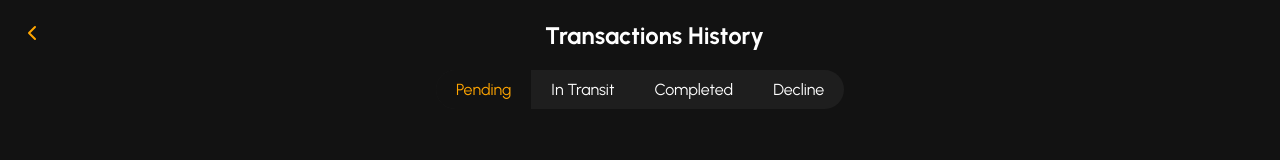
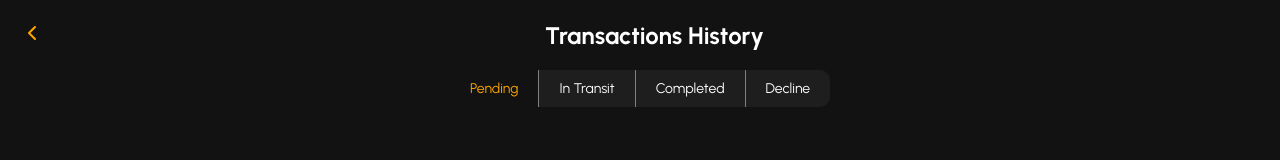
Before and after one commit to codifyinstitute/Crypto, a React (Create React App) app: page /Transaction in a window 1280 px wide. Shown: the part 157-317 px from the top of the page. Built offline with nearby package versions, Linux system fonts and the light colour scheme.

Commit message:
last push from vivekkk

```diff
--- a/src/components/Transaction.js
+++ b/src/components/Transaction.js
@@ -36,7 +36,7 @@ const Title = styled.h1`
 const TabContainer = styled.div`
   display: flex;
   background-color: #1e1e1e;
-  border-radius: 25px;
+  border-radius: 10px;
   overflow: hidden;
   margin-bottom: 20px;
   @media (max-width: 375px) {
@@ -50,14 +50,18 @@ const Tab = styled.button`
   border: none;
   padding: 10px 20px;
   cursor: pointer;
-  font-size: 16px;
+  font-size: 14px;
   transition: background-color 0.3s;
+  border-right: 1px grey solid;
+  &:last-child{
+    border-right: none;
+  }
 
   &:hover {
     background-color: ${(props) => (props.active ? "#121212" : "#2A2A2A")};
   }
   @media (max-width: 375px) {
-    font-size: 12px;
+    font-size: 9px;
 
   }
   @media (max-width: 320px) {
@@ -125,6 +129,11 @@ const Label = styled.span`
   font-size: 15px;
   margin-bottom: 5px;
   font-weight: 700;
+  @media (max-width: 320px) {
+    font-size: 12px;
+    top: 10px;
+    left: 10px;
+  }
 `;
 
 const Para = styled.p`
```
